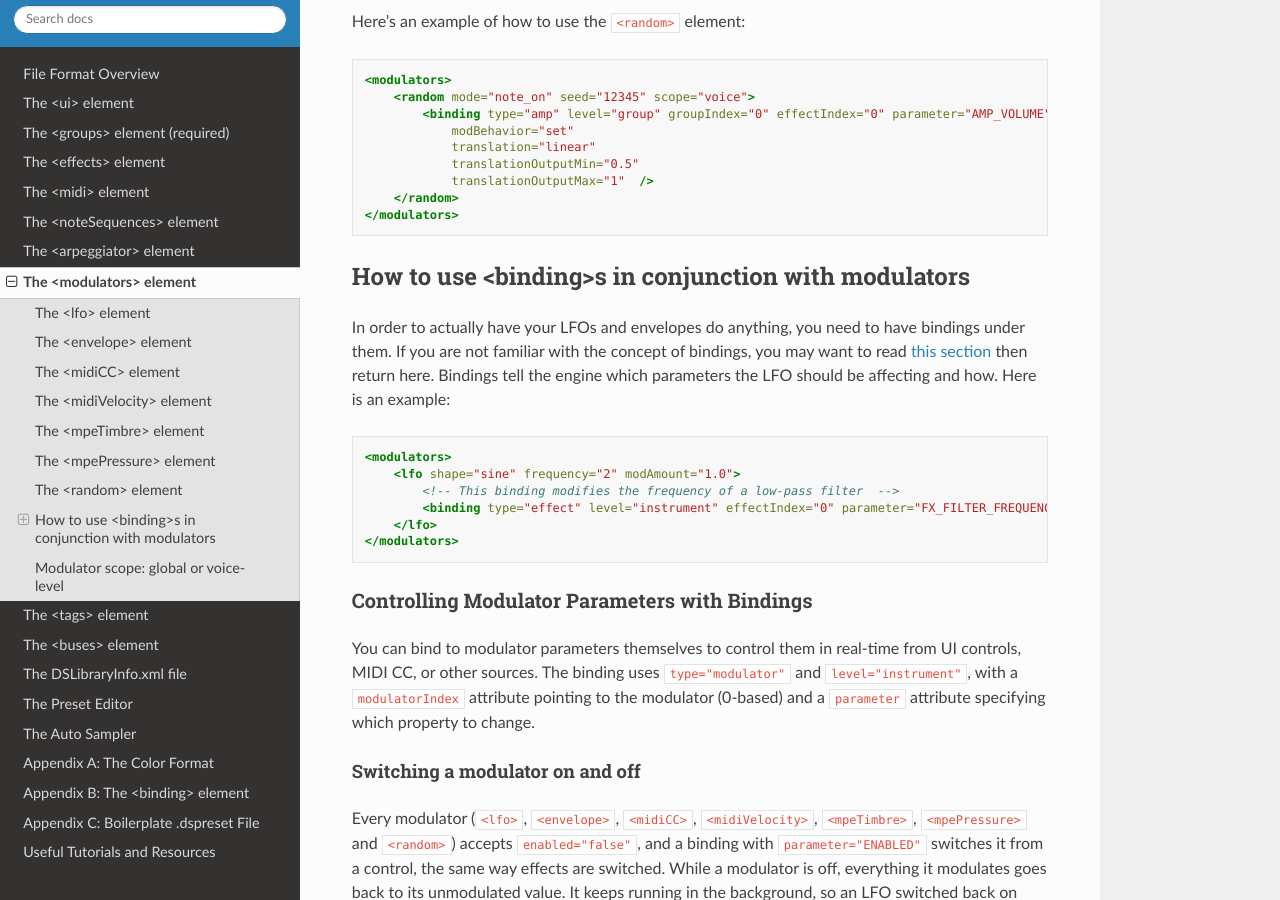
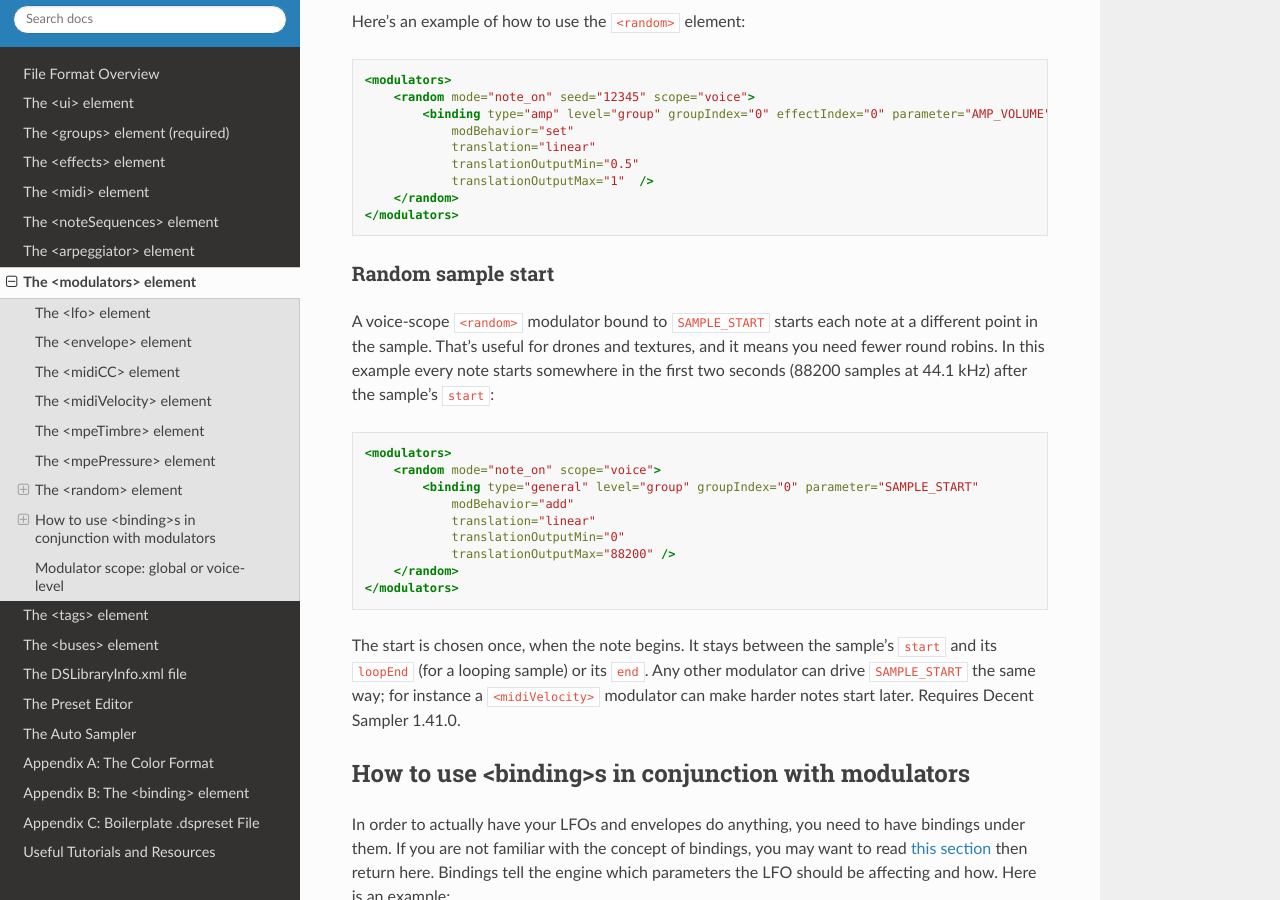
Before and after one commit to DecentSamples/DecentSampler-Developers-Guide, a Sphinx documentation site: the page built from docs/source/the-modulators-element.md, in a window 1280 px wide and 900 px high, scrolled down 7257 px. Built offline with Sphinx 7.4.7 and the Read the Docs theme 3.1.0, drawn with Linux system fonts in a browser that asks for light colours.

Commit message:
0000579: Document modulating SAMPLE_START (random sample start)

````diff
--- a/docs/source/the-modulators-element.md
+++ b/docs/source/the-modulators-element.md
@@ -243,6 +243,24 @@ Here's an example of how to use the `<random>` element:
 
 ```
 
+### Random sample start
+
+A voice-scope `<random>` modulator bound to `SAMPLE_START` starts each note at a different point in the sample. That's useful for drones and textures, and it means you need fewer round robins. In this example every note starts somewhere in the first two seconds (88200 samples at 44.1 kHz) after the sample's `start`:
+
+```xml
+<modulators>
+    <random mode="note_on" scope="voice">
+        <binding type="general" level="group" groupIndex="0" parameter="SAMPLE_START"
+            modBehavior="add"
+            translation="linear"
+            translationOutputMin="0"
+            translationOutputMax="88200" />
+    </random>
+</modulators>
+```
+
+The start is chosen once, when the note begins. It stays between the sample's `start` and its `loopEnd` (for a looping sample) or its `end`. Any other modulator can drive `SAMPLE_START` the same way; for instance a `<midiVelocity>` modulator can make harder notes start later. Requires Decent Sampler 1.41.0.
+
 ## How to use &lt;binding&gt;s in conjunction with modulators
 
 In order to actually have your LFOs and envelopes do anything, you need to have bindings under them. If you are not familiar with the concept of bindings, you may want to read [this section](https://www.decentsamples.com/wp-content/uploads/2020/06/format-documentation.html#appendix-b-the-binding-element) then return here. Bindings tell the engine which parameters the LFO should be affecting and how. Here is an example:
````
Also changed, not shown: docs/source/appendix-b-the-binding-element.md (+3 -1 lines).
